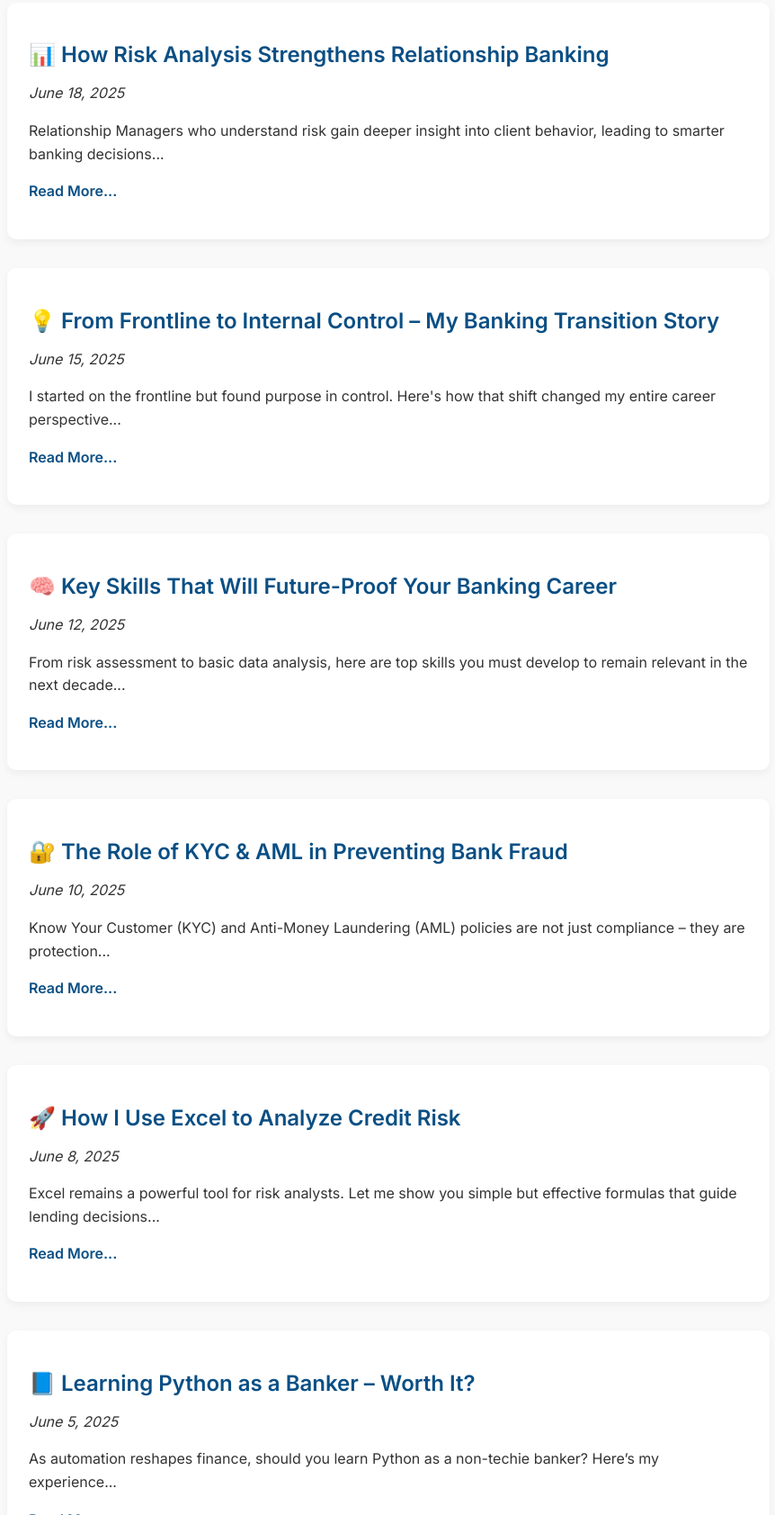
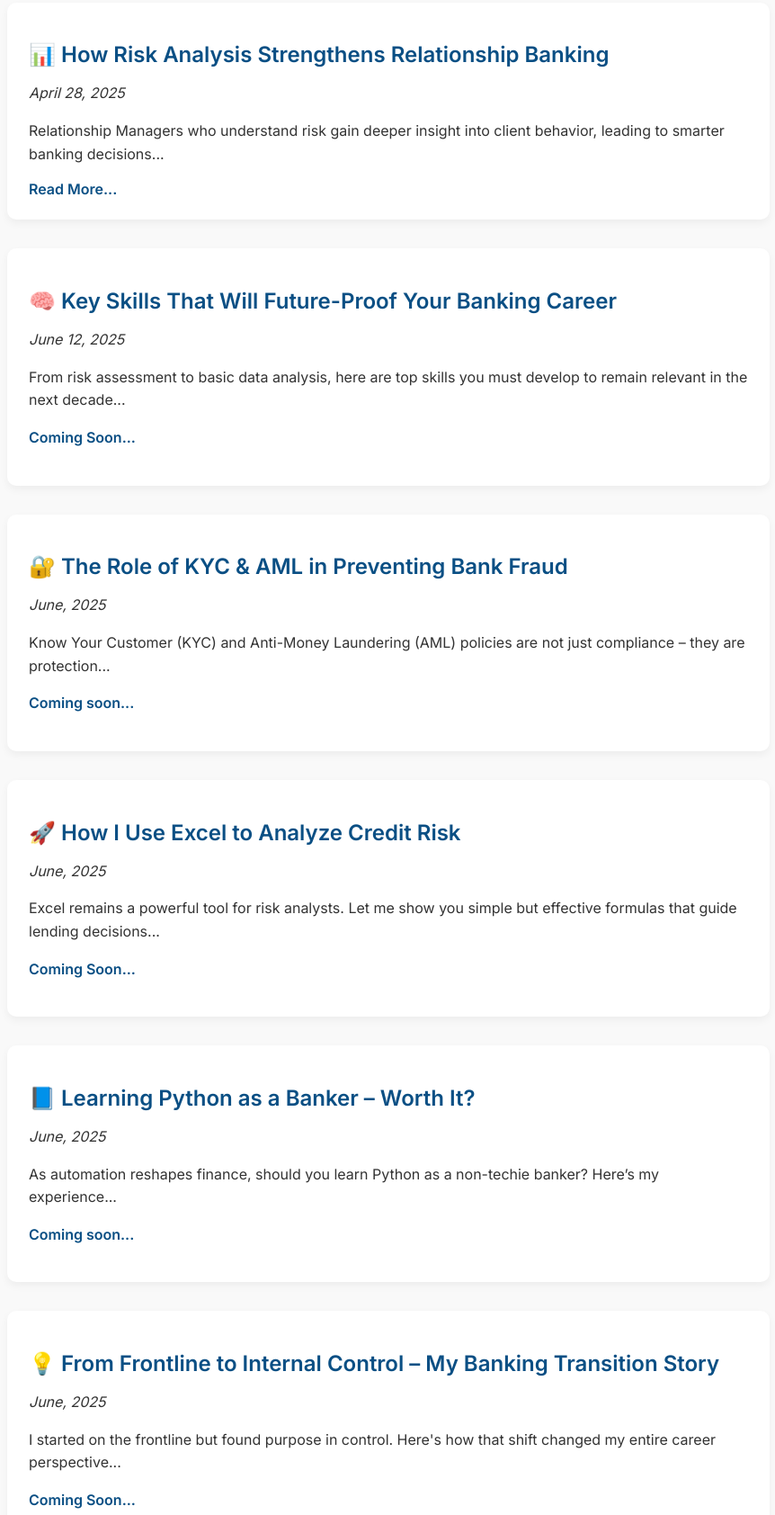
Before and after one commit to aristouchman/aristouchman.github.io, a plain HTML site: page blog.html in a window 1280 px wide. Shown: the part 605-2289 px from the top of the page at 90% size, without its empty margins (208-1070 px from the left). Drawn offline with Linux system fonts and the light colour scheme.

Commit message:
Update blog.html

```diff
--- a/blog.html
+++ b/blog.html
@@ -77,51 +77,51 @@
 
   <div class="blog-post">
     <h2>🔍 Why Control and Audit Are the Future of Banking</h2>
-    <p><em>June 20, 2025</em></p>
+    <p><em>April 18, 2025</em></p>
     <p>In today's financial landscape, internal control and audit have become central to banking success. Let's explore how…</p>
     <a href="audit-future.html" target="_blank">Read More...</a>
   </div>
 
   <div class="blog-post">
     <h2>📊 How Risk Analysis Strengthens Relationship Banking</h2>
-    <p><em>June 18, 2025</em></p>
+    <p><em>April 28, 2025</em></p>
     <p>Relationship Managers who understand risk gain deeper insight into client behavior, leading to smarter banking decisions...</p>
-    <p><a href="#">Read More...</a></p>
-  </div>
-
-  <div class="blog-post">
-    <h2>💡 From Frontline to Internal Control – My Banking Transition Story</h2>
-    <p><em>June 15, 2025</em></p>
-    <p>I started on the frontline but found purpose in control. Here's how that shift changed my entire career perspective...</p>
-    <p><a href="#">Read More...</a></p>
+    <a href="relationship-control.html" target="_blank">Read More...</a>
   </div>
 
   <div class="blog-post">
     <h2>🧠 Key Skills That Will Future-Proof Your Banking Career</h2>
     <p><em>June 12, 2025</em></p>
     <p>From risk assessment to basic data analysis, here are top skills you must develop to remain relevant in the next decade...</p>
-    <p><a href="#">Read More...</a></p>
+    <p><a href="#">Coming Soon...</a></p>
   </div>
 
   <div class="blog-post">
     <h2>🔐 The Role of KYC & AML in Preventing Bank Fraud</h2>
-    <p><em>June 10, 2025</em></p>
+    <p><em>June, 2025</em></p>
     <p>Know Your Customer (KYC) and Anti-Money Laundering (AML) policies are not just compliance – they are protection...</p>
-    <p><a href="#">Read More...</a></p>
+    <p><a href="#">Coming soon...</a></p>
   </div>
 
   <div class="blog-post">
     <h2>🚀 How I Use Excel to Analyze Credit Risk</h2>
-    <p><em>June 8, 2025</em></p>
+    <p><em>June, 2025</em></p>
     <p>Excel remains a powerful tool for risk analysts. Let me show you simple but effective formulas that guide lending decisions...</p>
-    <p><a href="#">Read More...</a></p>
+    <p><a href="#">Coming Soon...</a></p>
   </div>
 
   <div class="blog-post">
     <h2>📘 Learning Python as a Banker – Worth It?</h2>
-    <p><em>June 5, 2025</em></p>
+    <p><em>June, 2025</em></p>
     <p>As automation reshapes finance, should you learn Python as a non-techie banker? Here’s my experience...</p>
-    <p><a href="#">Read More...</a></p>
+    <p><a href="#">Coming soon...</a></p>
+  </div>
+
+    <div class="blog-post">
+    <h2>💡 From Frontline to Internal Control – My Banking Transition Story</h2>
+    <p><em>June, 2025</em></p>
+    <p>I started on the frontline but found purpose in control. Here's how that shift changed my entire career perspective...</p>
+    <p><a href="#">Coming Soon...</a></p>
   </div>
 
   <a href="index.html" class="back" target="_blank">← Back to Personal Page</a>
```
